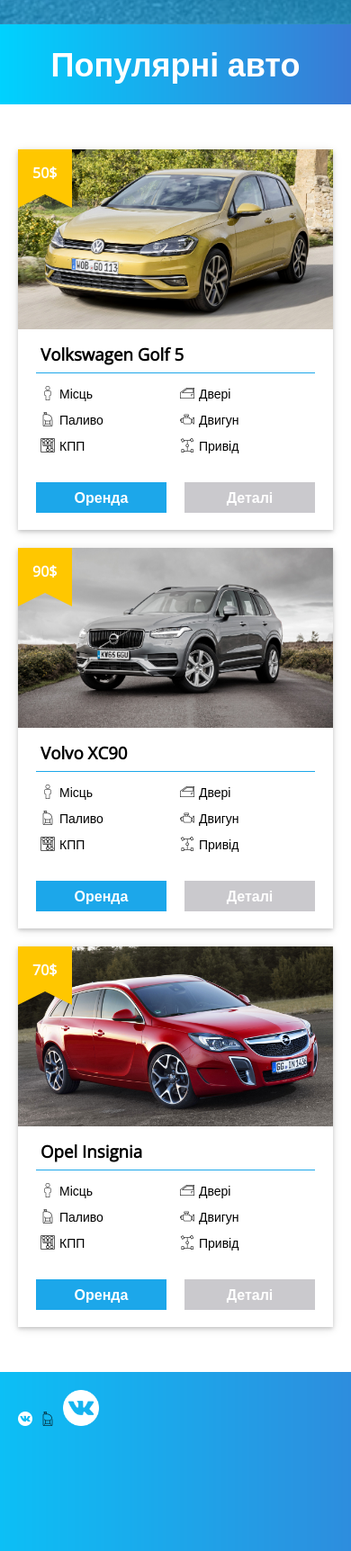
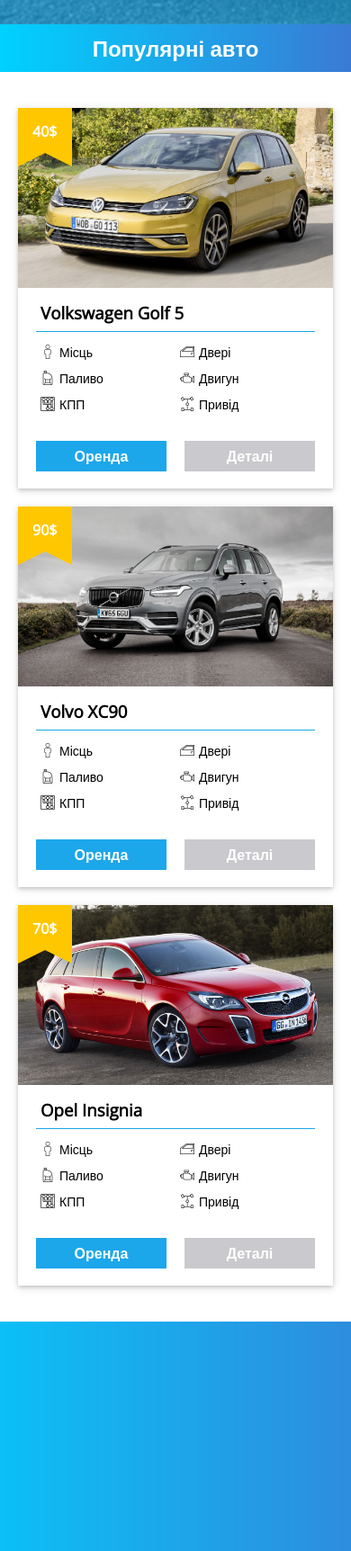
Before and after one commit to car-rental-app/Car-Rent-Project, a website: page app/index.html in a window 390 px wide. Shown: the part 1010-2734 px from the top of the page at 90% size. Drawn offline with nearby package versions, Linux system fonts and the light colour scheme.

Commit message:
beta 0.6 changed padding in 'deals_header'

```diff
--- a/app/css/style.css
+++ b/app/css/style.css
@@ -293,19 +293,21 @@
 	/*background-color: #eeeeee;*/
 	height: auto;
 	width: 100%;
-	padding-bottom: 30px;
-	padding-top: 50px;
+	padding-bottom: 10px;
+	padding-top: 30px;
 }
 .deals_header {
 	text-align: center;
 	color: white;
-	font-size: 24px;
 	height: auto;
 	width: 100%;
 	background-image: url('../img/Reef.jpg');
 	background-size: cover;
 	background-position: center;
 	/*display: none;*/
+}
+.deals_header section {
+	padding: 10px;
 }
 .deals_header h1{
 	margin: 0;
@@ -475,7 +477,7 @@
 	.scale {
 		padding-top: 80px;
 	}
-	.col-4 { width: 100%; }
+	.deals .col-4 { width: 100%; }
 	.desktop_menu {
 		display: none;
 	}
@@ -492,8 +494,8 @@
 		transform: translateY(0);
 	}
 	.deals {
-		padding-bottom: 10px;
-		padding-top: 30px;
+		padding-bottom: 0;
+		padding-top: 20px;
 	}
 	.lead_info {
 		padding: 10px;
--- a/app/index.html
+++ b/app/index.html
@@ -169,17 +169,15 @@
 			</div>
 		</div>
 		<div class="deals_header">
+			<section>
 				<div class="row">
 					<div class="col-12">
-					<section>
 						<h1>Популярні авто</h1>
+					</div>
+				</div>
 			</section>
 		</div>
-			</div>
-		</div>
 		<div class="deals">
-			<div class="row">
-				<div class="col-12">
 			<section>
 				<div class="row">
 					<div class="col-4">
@@ -187,7 +185,7 @@
 							<div class="deal box">
 								<div class="deal_image" style="background-image: url('img/transport/volkswagen-golf-5-door-2017_mini.jpg')">
 									<div class="ribbon">
-												<p>50$</p>
+										<p>40$</p>
 									</div>
 								</div>
 								<div class="deal_info">
@@ -356,17 +354,13 @@
 				</div>
 			</section>
 		</div>
-			</div>
-		</div>
 		<div class="gradient">
 			<div class="row">
 				<div class="col-12">
 					<section>
 						<div class="row">
 							<div class="col-6">
-								<span class="icon social_vk"></span>
-								<span class="icon fuel"></span>
-								<span class="icon big_icon social_vk"></span>
+
 							</div>
 							<div class="col-6">
 
@@ -384,8 +378,6 @@
 			</div>
 		</div>
 		<footer>
-			<div class="row">
-				<div class="col-12">
 			<section>
 				<div class="row">
 					<div class="col-6">
@@ -401,13 +393,11 @@
 					</div>
 					<div class="col-6">
 						<div class="footer_info">
-									ewrfer
+							<p>social links</p>
 						</div>
 					</div>
 				</div>
 			</section>
-				</div>
-			</div>
 		</footer>
 	</div>
 	<script src="js/index.js"></script>
```
Also changed, not shown: app/catalog.html (+3 -3 lines). Lines whose indentation alone changed are shown as unchanged.
